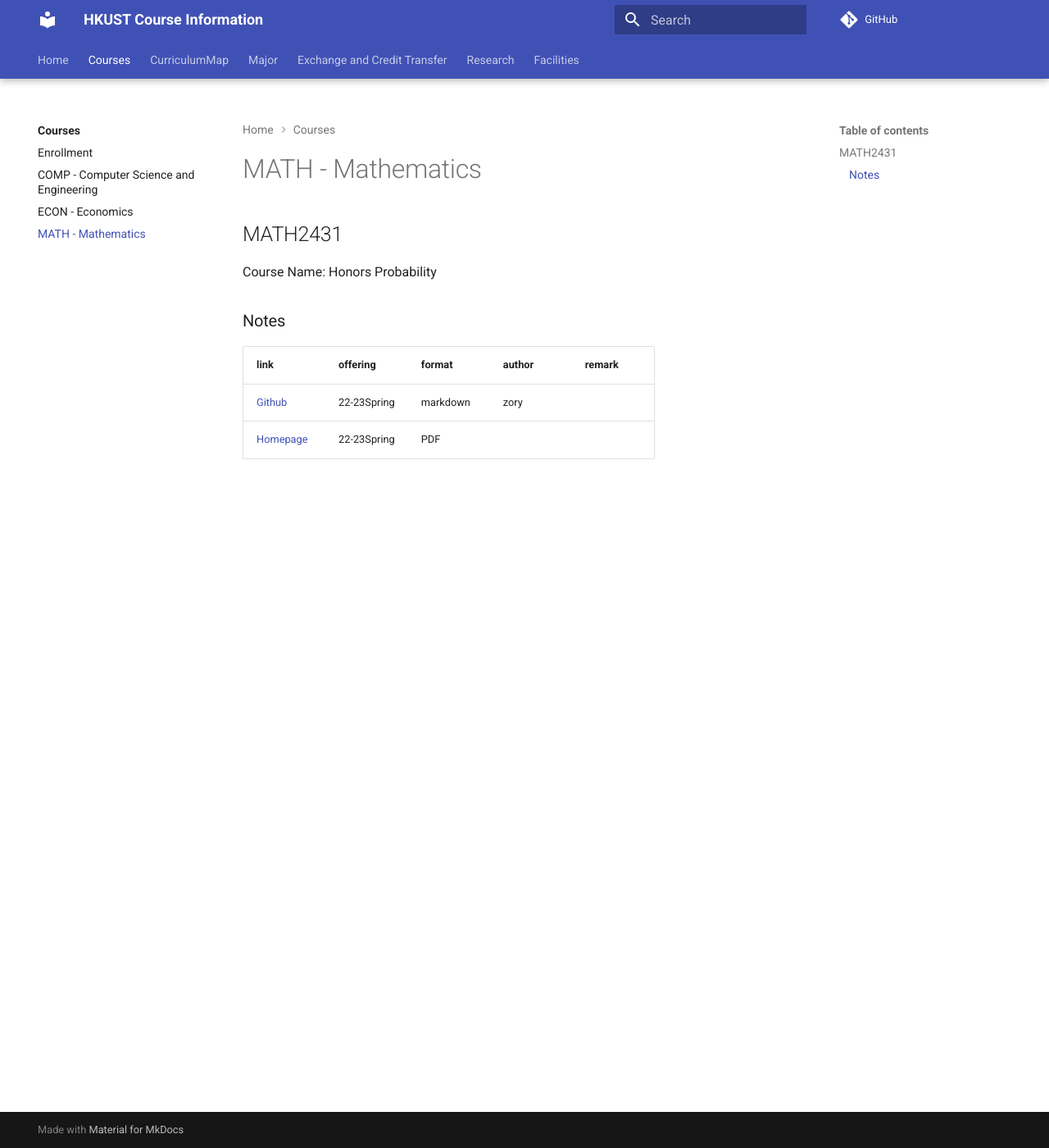
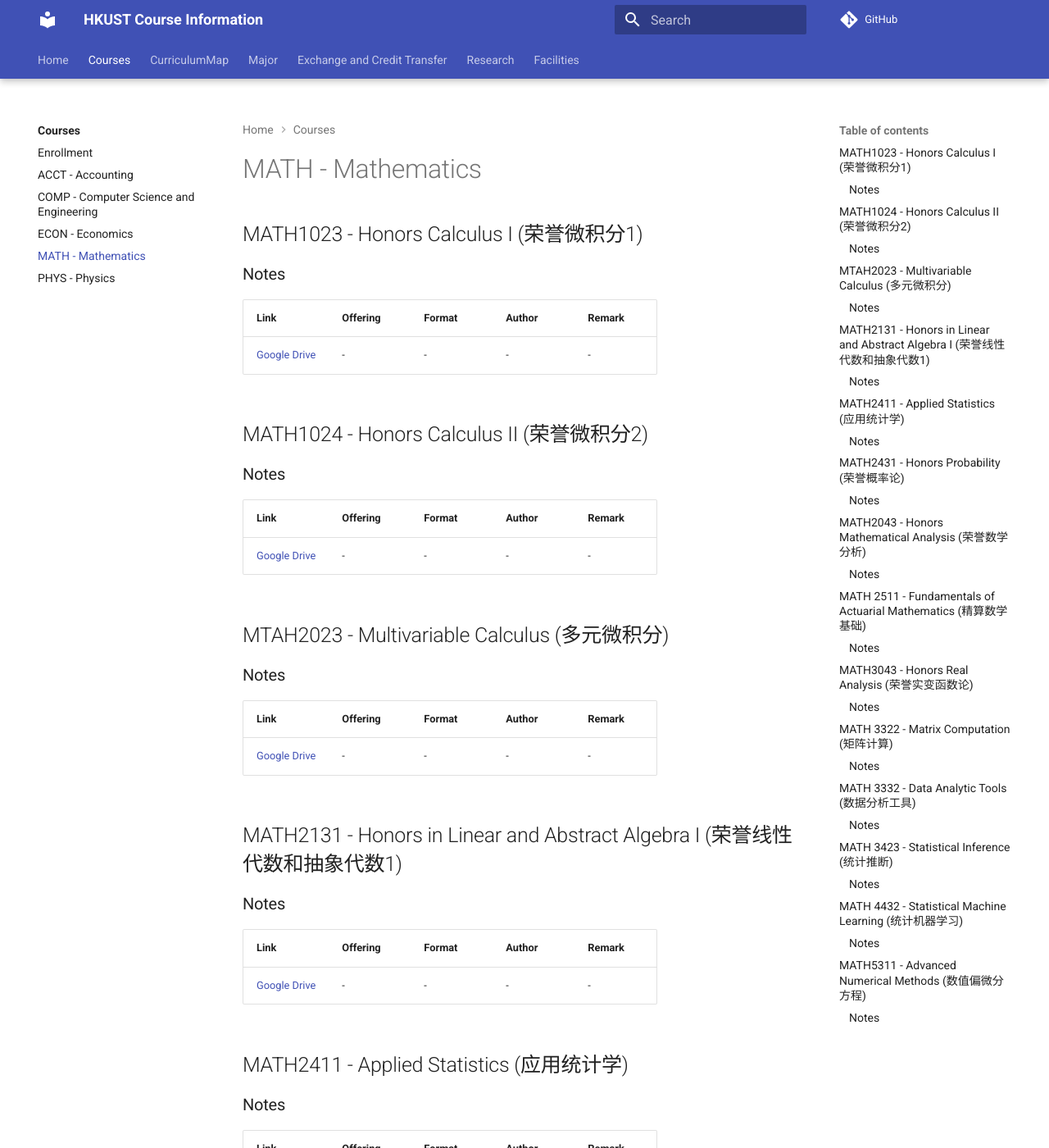
Before and after one commit to hkust-handbook/hkust-handbook.github.io, an MkDocs documentation site: the page built from docs/notes/math.md, in a window 1280 px wide and 1400 px high. Shown: the whole window at 82% size. Built offline with MkDocs 1.6.1 and Material for MkDocs 9.7.7, drawn with Linux system fonts in a browser that asks for light colours; comment, search, counter and statistics services are not loaded; some of the changed text lies outside the part shown.

```diff
--- a/docs/notes/math.md
+++ b/docs/notes/math.md
@@ -1,12 +1,115 @@
 # MATH -  Mathematics
 
-## MATH2431
-
-Course Name: Honors Probability
+## MATH1023 - Honors Calculus I (荣誉微积分1)
 
 ### Notes
 
-| link                                                                           | offering   | format   | author   | remark   |
-|:-------------------------------------------------------------------------------|:-----------|:---------|:---------|:---------|
+| Link | Offering | Format | Author | Remark |
+| ---- | -------- | ------ | ------ | ------ |
+| [Google Drive](https://drive.google.com/drive/folders/1wbyIohJQsvXQhE7F_V8OIa4L3kEJ7Y8B?usp=sharing) | - | - | - | - |
+
+## MATH1024 - Honors Calculus II (荣誉微积分2)
+
+### Notes
+
+| Link | Offering | Format | Author | Remark |
+| ---- | -------- | ------ | ------ | ------ |
+| [Google Drive](https://drive.google.com/drive/folders/14xj8iauruyovRUinquRdr9BDhdaVY_Hd?usp=sharing) | - | - | - | - |
+
+## MTAH2023 - Multivariable Calculus (多元微积分)
+
+### Notes
+
+| Link | Offering | Format | Author | Remark |
+| ---- | -------- | ------ | ------ | ------ |
+| [Google Drive](https://drive.google.com/drive/folders/13CDyQuFYoyQ_sZjL-ma5nc8v2cU9Xn5R?usp=sharing) | - | - | - | - |
+
+## MATH2131 - Honors in Linear and Abstract Algebra I (荣誉线性代数和抽象代数1)
+
+### Notes
+
+| Link | Offering | Format | Author | Remark |
+| ---- | -------- | ------ | ------ | ------ |
+| [Google Drive](https://drive.google.com/drive/folders/1Rb8Ki0eSTOi0snjVqUJdshtYG8liCJxN?usp=sharing) | - | - | - | - |
+
+## MATH2411 - Applied Statistics (应用统计学)
+
+### Notes
+
+| Link | Offering | Format | Author | Remark |
+| ---- | -------- | ------ | ------ | ------ |
+| [Google Drive](https://drive.google.com/drive/folders/15YKd6Txxsx0D8AQgBiVKLU-eqmvzxI_9?usp=sharing) | - | - | - | - |
+
+## MATH2431 - Honors Probability (荣誉概率论)
+
+### Notes
+
+| Link | Offering | Format | Author | Remark |
+| ---- | -------- | ------ | ------ | ------ |
+| [Google Drive](https://drive.google.com/drive/folders/1JBEoTsST-ELFafTF_4MhktP1au1_83K7?usp=sharing) | - | - | - | - |
 | [Github](https://github.com/zory233/Blog/blob/main/Mathematics/Probability.md) | 22-23Spring | markdown | zory     |          |
 | [Homepage](https://ywangmy.student.ust.hk/notes/math2431.pdf) | 22-23Spring | PDF | | |
+
+## MATH2043 - Honors Mathematical Analysis (荣誉数学分析)
+
+### Notes
+
+| Link | Offering | Format | Author | Remark |
+| ---- | -------- | ------ | ------ | ------ |
+| [Google Drive](https://drive.google.com/drive/folders/1iwX0rGvRZHdfm6atx9H7OUtgGBj5AVEs?usp=sharing) | - | - | - | - |
+
+## MATH 2511 - Fundamentals of Actuarial Mathematics (精算数学基础)
+
+### Notes
+
+| Link | Offering | Format | Author | Remark |
+| ---- | -------- | ------ | ------ | ------ |
+| [Google Drive](https://drive.google.com/drive/folders/1CqS5gWX_F0xELDuZkJypanIfdJucLJ_m?usp=sharing) | - | - | - | - |
+
+## MATH3043 - Honors Real Analysis (荣誉实变函数论)
+
+### Notes
+
+| Link | Offering | Format | Author | Remark |
+| ---- | -------- | ------ | ------ | ------ |
+| [Google Drive](https://drive.google.com/drive/folders/1Q80Xkx6eaPNMt5yi6uEGrcrspVZqJ1kK?usp=sharing) | - | - | - | - |
+
+## MATH 3322 - Matrix Computation (矩阵计算)
+
+### Notes
+
+| Link | Offering | Format | Author | Remark |
+| ---- | -------- | ------ | ------ | ------ |
+| [Google Drive](https://drive.google.com/drive/folders/1PbCM6P8sHDheZ7OnVCRjpGOKNI8uEw9v?usp=sharing) | - | - | - | - |
+
+## MATH 3332 - Data Analytic Tools (数据分析工具)
+
+### Notes
+
+| Link | Offering | Format | Author | Remark |
+| ---- | -------- | ------ | ------ | ------ |
+| [Google Drive](https://drive.google.com/drive/folders/1l3fMu6vIu3D0XTmaNGcCJQI2zTSe39VV?usp=sharing) | - | - | - | - |
+
+## MATH 3423 - Statistical Inference (统计推断)
+
+### Notes
+
+| Link | Offering | Format | Author | Remark |
+| ---- | -------- | ------ | ------ | ------ |
+| [Google Drive](https://drive.google.com/drive/folders/1y4xqiwZ7dGRKt0gCYKnAsBr7G-T5UhV8?usp=sharing) | - | - | - | - |
+
+## MATH 4432 - Statistical Machine Learning (统计机器学习)
+
+### Notes
+
+| Link | Offering | Format | Author | Remark |
+| ---- | -------- | ------ | ------ | ------ |
+| [Google Drive](https://drive.google.com/drive/folders/1Yq7YD3XacDj4R5mji__eV54vc3lMVV4e?usp=sharing) | - | - | - | - |
+
+## MATH5311 - Advanced Numerical Methods (数值偏微分方程)
+
+### Notes
+
+| Link | Offering | Format | Author | Remark |
+| ---- | -------- | ------ | ------ | ------ |
+| [Google Drive](https://drive.google.com/drive/folders/1kLneeprNNuUvlsu9WUjHF6k6mda2xHxE?usp=sharing) | - | - | - | - |
--- a/nav.yml
+++ b/nav.yml
@@ -3,9 +3,11 @@ nav:
 - Courses:
   - notes/index.md
   - notes/enroll.md
+  - notes/acct.md
   - notes/comp.md
   - notes/econ.md
   - notes/math.md
+  - notes/phys.md
 - CurriculumMap:
   - map/index.md
 - Major:
```
Also changed, not shown: docs/notes/acct.md (added, +9 -0 lines), docs/notes/comp.md (+54 -8 lines), docs/notes/econ.md (+4 -6 lines), docs/notes/phys.md (added, +9 -0 lines).
